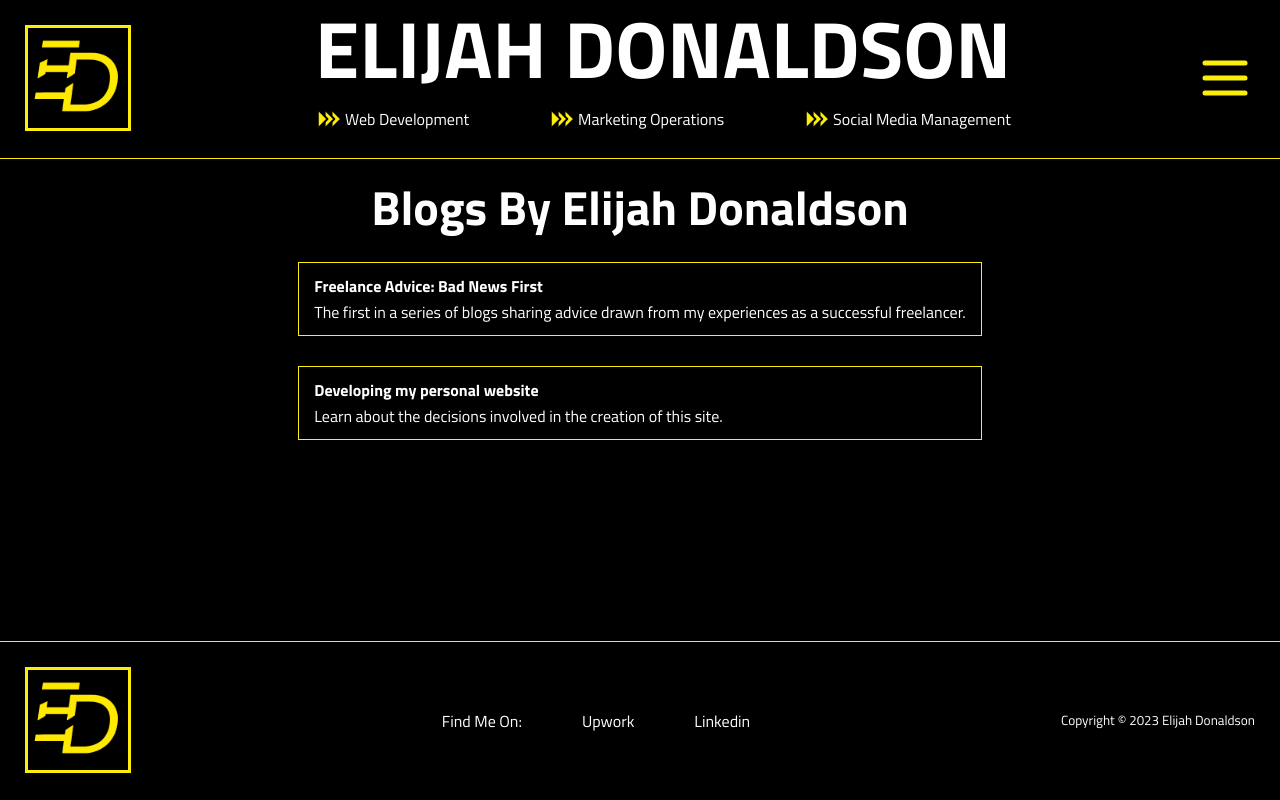
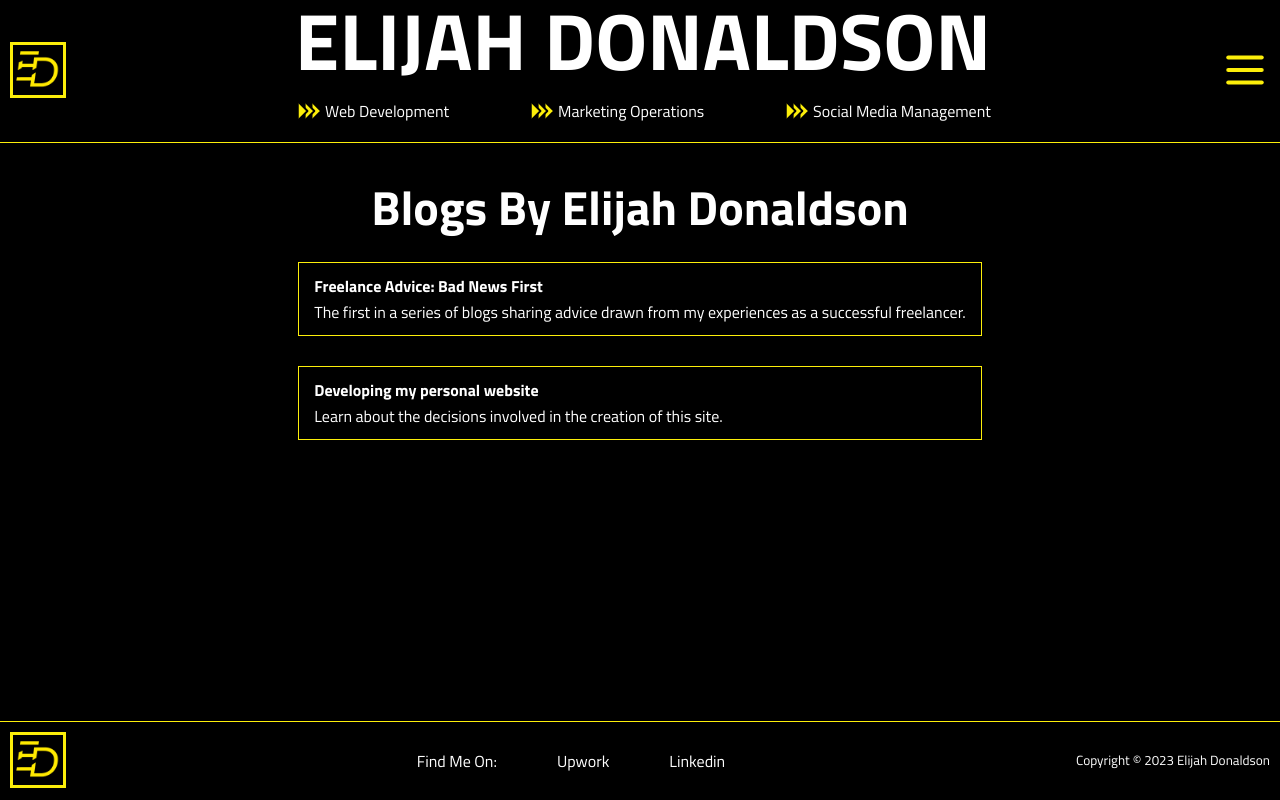
Before and after one commit to Korburss/Elijah-Personal-Site, a Flask app: page /blogs in a window 1280 px wide. Run offline with Flask 3, Linux system fonts and the light colour scheme; parts of the project's set-up code (start-up, migrations or seed data) failed here and were passed over.

Commit message:
Resizing logo

```diff
--- a/app/static/css/style.css
+++ b/app/static/css/style.css
@@ -132,6 +132,10 @@ a:hover {
 
   .margin-25 {
     margin: 25px;
+}
+
+.margin-10 {
+    margin: 10px;
 }
 
 .margin-top-25 {
--- a/app/templates/layout.html
+++ b/app/templates/layout.html
@@ -23,12 +23,12 @@
 <body>
   <header class="row-middle-space-between col">
     <div class="row-middle-space-between width-100 margin-bottom-25 width-100 underline-gold override-col">
-      <figure class="margin-25">
+      <figure class="margin-10">
         <a href="{{ url_for('home_bp.index') }}"><picture>
           <source srcset="/static/images/logos/logo-gold.webp" type="image/webp">
           <source srcset="/static/images/logos/logo-gold.png" type="image/png">
           <img src="/static/images/logos/logo-gold.png" class="logo-border header-footer-image"
-              width="100" height="100" alt="Elijah's logo">
+              width="50" height="50" alt="Elijah's logo">
         </picture></a>
       </figure>
      <div class="row-middle col hide-on-mobile">
@@ -81,7 +81,7 @@
           </ul>
         </div>
       </div>
-      <button onClick="toggleMenu()" class="menu-button" aria-label="Menu"><svg class="hamburger margin-25" width="60px" height="60px" viewBox="0 0 24 24" fill="none"
+      <button onClick="toggleMenu()" class="menu-button" aria-label="Menu"><svg class="hamburger margin-10" width="50px" height="50px" viewBox="0 0 24 24" fill="none"
           xmlns="http://www.w3.org/2000/svg">
           <path d="M4 18L20 18" stroke="#fcee0a" stroke-width="2" stroke-linecap="round"></path>
           <path d="M4 12L20 12" stroke="#fcee0a" stroke-width="2" stroke-linecap="round"></path>
@@ -157,12 +157,12 @@
 
   <footer class="row-middle-space-between col">
     <div class="row-middle-space-between overline-gold margin-top-25 width-100 override-col">
-      <figure class="margin-25">
+      <figure class="margin-10">
         <a href="{{ url_for('home_bp.index') }}"><picture>
           <source srcset="/static/images/logos/logo-gold.webp" type="image/webp">
           <source srcset="/static/images/logos/logo-gold.png" type="image/png">
           <img src="/static/images/logos/logo-gold.png" class="logo-border header-footer-image"
-              width="100" height="100" alt="Elijah's logo">
+              width="50" height="50" alt="Elijah's logo">
         </picture></a>
       </figure>
       <div>
@@ -172,7 +172,7 @@
           <li><a href="https://www.linkedin.com/in/elijah-donaldson-95b85b195/">Linkedin</a></li>
         </ul>
       </div>
-      <div class="margin-25"><small>Copyright © 2023 Elijah Donaldson</small></div>
+      <div class="margin-10"><small>Copyright © 2023 Elijah Donaldson</small></div>
     </div>
   </footer>
 </body>
```
